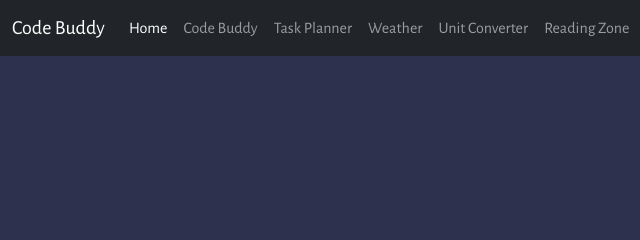
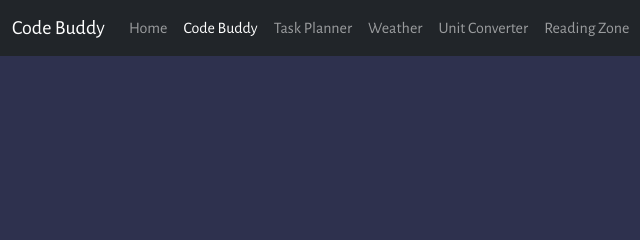
Before and after one commit to Edithmark42/Code-buddy, a website built with Vite: page client/index.html in a window 1280 px wide. Shown: the top 240 px of the page, 0-640 px from the left. Built offline with nearby package versions, Linux system fonts and the light colour scheme.

Commit message:
Navbar bug fixes 1.1.1

```diff
--- a/client/index.html
+++ b/client/index.html
@@ -23,11 +23,11 @@
         <ul class="navbar-nav me-auto mb-2 mb-lg-0">
 
           <li class="nav-item">
-            <a class="nav-link active" aria-current="page" href="#">Home</a>
+            <a class="nav-link" aria-current="page" href="https://utilityonthego.netlify.app/">Home</a>
           </li>
 
           <li class="nav-item">
-            <a class="nav-link" href="http://code-buddy-drab.vercel.app">Code Buddy</a>
+            <a class="nav-link active" href="http://code-buddy-drab.vercel.app">Code Buddy</a>
           </li>
 
           <li class="nav-item">
```
